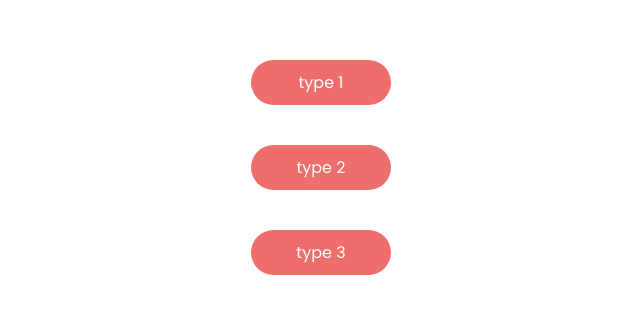
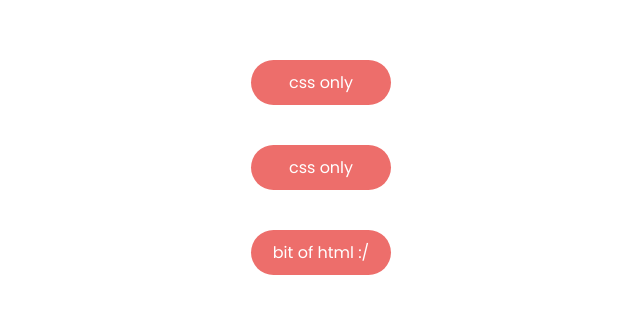
Before and after one commit to Luca-Sett/testing, a plain HTML site: page pig buttons/index.html in a window 1280 px wide. Shown: the part 233-546 px from the top of the page, 319-959 px from the left. Drawn offline with Linux system fonts and the light colour scheme.

Commit message:
button titles

```diff
--- a/pig buttons/index.html
+++ b/pig buttons/index.html
@@ -9,11 +9,11 @@
   </head>
   <body>
     <div class="buttons-container">
-      <div><button class="type-1">type 1</button></div>
-      <div><button class="type-2">type 2</button></div>
+      <div><button class="type-1">css only</button></div>
+      <div><button class="type-2">css only</button></div>
       <div>
         <button class="type-3">
-          type 3
+          bit of html :/
           <img class="snout" src="./snout.svg" />
           <img class="ears" src="./ears.svg" />
           <img class="tail" src="./tail.svg" />
```
